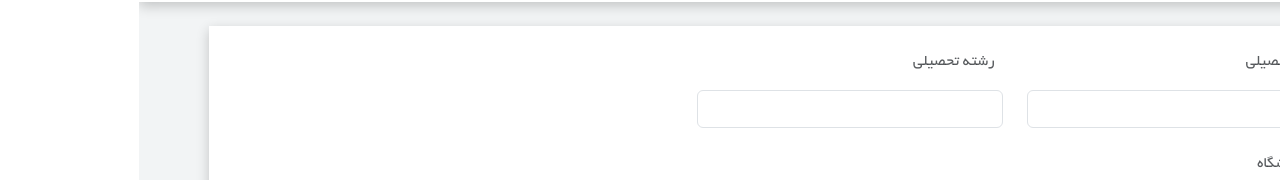
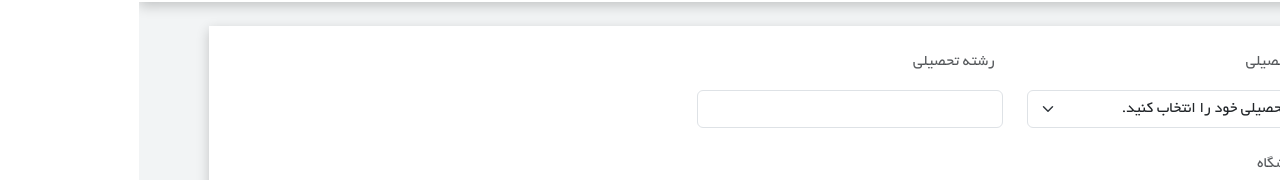
Before and after one commit to nimaessi/Resume, a React (Vite) app: page /resume/education in a window 1280 px wide. Shown: the part 188-368 px from the top of the page. Built offline with nearby package versions, Linux system fonts and the light colour scheme.

Commit message:
working edu form 🚧

```diff
--- a/src/components/resume/education/Education.jsx
+++ b/src/components/resume/education/Education.jsx
@@ -4,7 +4,7 @@ import Col from 'react-bootstrap/Col';
 import DatePicker from "react-multi-date-picker";
 import persian from "react-date-object/calendars/persian";
 import persian_fa from "react-date-object/locales/persian_fa";
-
+import grade from "../../../utils/grade";
 const Education = () => {
   return (
     <Resume>
@@ -14,25 +14,54 @@ const Education = () => {
             <Row className = "mb-3">
               <Form.Group as = {Col}>
                 <Form.Label className = "text-muted p-2"> مقطع تحصیلی</Form.Label>
-                <Form.Control type = "text" />
+                <Form.Select
+                  name = "grade"
+                  defaultValue = {0}>
+                  <option className = "text-muted" value = {0}>مقطع تحصیلی خود را انتخاب کنید.</option>
+                  {
+                    grade.map(item => {
+                      return(
+                        <option
+                          key = {item.id}
+                          className = "text-muted"
+                          value = {item.id}>
+                          {item.label}
+                        </option>
+                      )
+                    })
+                  }
+                </Form.Select>
               </Form.Group>
               <Form.Group as = {Col}>
                 <Form.Label className = "text-muted p-2"> رشته تحصیلی</Form.Label>
-                <Form.Control type = "text" />
+                <Form.Control
+                  type = "text"
+                  name = "field"
+                  maxLength = {30} />
               </Form.Group>
             </Row>
             <Form.Group className = "mb-3">
               <Form.Label className = "text-muted p-2">نام دانشگاه</Form.Label>
-              <Form.Control type = "text"/>
+              <Form.Control
+                type = "text"
+                name = "university"
+                maxLength = {30}/>
             </Form.Group>
             <Row className = "mb-3">
               <Form.Group as = {Col}>
                 <Form.Label className = "text-muted p-2">گرایش</Form.Label>
-                <Form.Control type = "text" />
+                <Form.Control
+                  type = "text"
+                  name = "academicOrientation"
+                  maxLength = {30} />
               </Form.Group>
               <Form.Group as = {Col}>
                 <Form.Label className = "text-muted p-2">معدل</Form.Label>
-                <Form.Control type = "text" />
+                <Form.Control
+                  type = "number"
+                  min = {0}
+                  max = {20}
+                  name = "average"/>
               </Form.Group>
             </Row>
             <Row className = "mb-3 align-items-center">
@@ -40,6 +69,7 @@ const Education = () => {
                 <Form.Label className = "text-muted p-2"> تاریخ شروع </Form.Label>
                 <DatePicker
                     style = {{height : '35px'}}
+                    name = "start"
                     calendar = {persian}
                     locale = {persian_fa}
                     calendarPosition = "bottom-right"/>
@@ -48,12 +78,17 @@ const Education = () => {
                 <Form.Label className = "text-muted p-2">تاریخ پایان</Form.Label>
                 <DatePicker
                     style = {{height : '35px'}}
+                    name = "end"
                     calendar = {persian}
                     locale = {persian_fa}
                     calendarPosition = "bottom-right"/>
               </Form.Group>
               <Form.Group as = {Col} className = "mt-5">
-                <Form.Check className = "text-muted" type="checkbox" label="تاکنون" />
+                <Form.Check
+                  className = "text-muted"
+                  type="checkbox"
+                  name = "studying"
+                  label="تاکنون" />
               </Form.Group>
             </Row>
           </Form>
--- /dev/null
+++ b/src/utils/grade.js
@@ -0,0 +1,28 @@
+const grade = [
+    {
+        id: 1,
+        name: "diploma",
+        label: "دیپلم"
+    },
+    {
+        id: 2,
+        name: "associate",
+        label: "کاردانی"
+    },
+    {
+        id: 3,
+        name: "bachelor",
+        label: "کارشناسی"
+    },
+    {
+        id: 4,
+        name: "master",
+        label: "کارشناسی ارشد"
+    },
+    {
+        id: 5,
+        name: "doctorate",
+        label: "دکترا"
+    }
+];
+export default grade;
```
